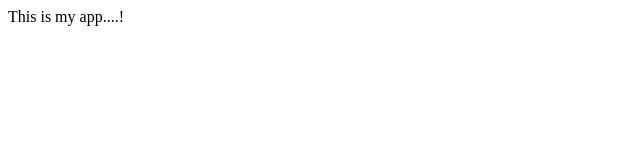
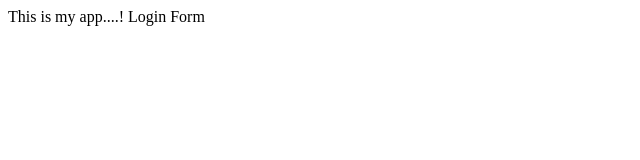
Before and after one commit to JsonRogers/myappsample, a plain HTML site: page index.html in a window 1280 px wide. Shown: the full height of the page, 0-640 px from the left. Drawn offline with Linux system fonts and the light colour scheme.

Commit message:
login form

```diff
--- /dev/null
+++ b/dir2/app2.js
@@ -0,0 +1 @@
+console.log('yes')
--- a/index.html
+++ b/index.html
@@ -6,5 +6,6 @@
   </head>
   <body>
     This is my app....!
+    Login Form
   </body>
 </html>
```
Also changed, not shown: log.txt (added), login.html (added).
